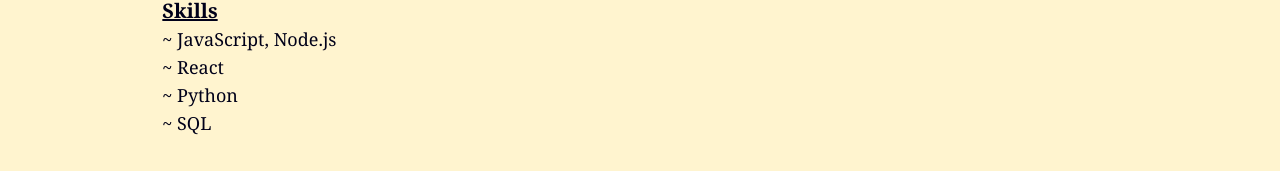
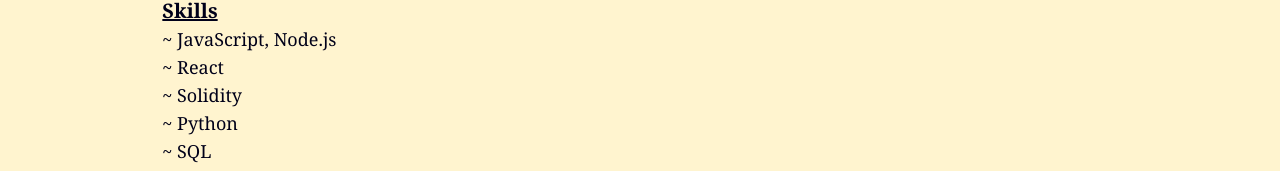
Before and after one commit to calebtuttle/0xcaleb.xyz, a Next.js app: page / in a window 1280 px wide. Shown: the part 545-716 px from the top of the page. Built offline with nearby package versions, Linux system fonts and the light colour scheme.

Commit message:
Add solidity to skills

```diff
--- a/src/components/ProjectsAndSkills.js
+++ b/src/components/ProjectsAndSkills.js
@@ -77,6 +77,7 @@
           <ul>
             <li>~ JavaScript, Node.js</li>
             <li>~ React</li>
+            <li>~ Solidity</li>
             <li>~ Python</li>
             <li>~ SQL</li>
           </ul>
```
